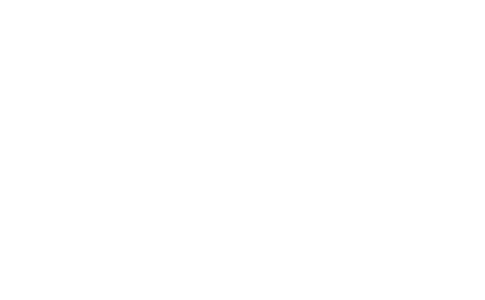
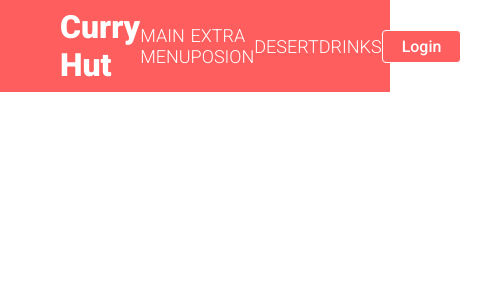
Before and after one commit to GayashanGamage/curryhut, a Vue app: page / in a window 390 px wide. Shown: the top 300 px of the page, 485 px wide, since content can reach past the window. Built offline with nearby package versions, Linux system fonts and the light colour scheme.

Commit message:
add menu bar without scalling to small screens

```diff
--- a/index.html
+++ b/index.html
@@ -1,9 +1,23 @@
 <!DOCTYPE html>
 <html lang="en">
   <head>
-    <meta charset="UTF-8">
-    <link rel="icon" href="/favicon.ico">
-    <meta name="viewport" content="width=device-width, initial-scale=1.0">
+    <!-- googel font import -->
+    <link rel="preconnect" href="https://fonts.googleapis.com" />
+    <link rel="preconnect" href="https://fonts.gstatic.com" crossorigin />
+    <link
+      href="https://fonts.googleapis.com/css2?family=Roboto:ital,wght@0,100;0,300;0,400;0,500;0,700;0,900;1,100;1,300;1,400;1,500;1,700;1,900&display=swap"
+      rel="stylesheet"
+    />
+
+    <!-- material icons link -->
+    <link
+      rel="stylesheet"
+      href="https://fonts.googleapis.com/icon?family=Material+Icons"
+    />
+
+    <meta charset="UTF-8" />
+    <link rel="icon" href="/favicon.ico" />
+    <meta name="viewport" content="width=device-width, initial-scale=1.0" />
     <title>Vite App</title>
   </head>
   <body>
--- a/src/App.vue
+++ b/src/App.vue
@@ -4,4 +4,10 @@
 
 <script setup></script>
 
-<style scoped></style>
+<style>
+* {
+  margin: 0;
+  padding: 0;
+  font-family: "Roboto", serif;
+}
+</style>
--- a/src/components/common/menubar.vue
+++ b/src/components/common/menubar.vue
@@ -1,7 +1,76 @@
 <template>
-  <div class="main-container"></div>
+  <div class="main-container">
+    <h3 class="site-title">Curry Hut</h3>
+    <div class="menu">
+      <p class="menu-item">main menu</p>
+      <p class="menu-item">extra posion</p>
+      <p class="menu-item">desert</p>
+      <p class="menu-item">drinks</p>
+      <button class="action-button">Login</button>
+      <span class="material-icons">local_mall</span>
+    </div>
+  </div>
 </template>
 
 <script setup></script>
 
-<style scoped></style>
+<style scoped>
+.main-container {
+  display: flex;
+  width: auto;
+  padding: 8px 60px;
+  justify-content: space-between;
+  align-items: center;
+  background: #ff5e5e;
+}
+.site-title {
+  color: #fff;
+  font-size: 32px;
+  font-style: normal;
+  font-weight: 900;
+  line-height: normal;
+  flex: 1 0 0;
+}
+.menu {
+  display: flex;
+  justify-content: space-between;
+  align-items: center;
+  flex: 1 0 0;
+}
+.menu-item {
+  color: #fff;
+  font-size: 18px;
+  font-style: normal;
+  font-weight: 300;
+  line-height: normal;
+  text-transform: uppercase;
+}
+.menu-item:hover {
+  font-weight: 500;
+  cursor: context-menu;
+}
+.action-button {
+  display: flex;
+  padding: 6px 19px;
+  justify-content: center;
+  align-items: center;
+  gap: 8px;
+  border-radius: 4px;
+  border: 1.5px solid #fff;
+  background: #ff5e5e;
+  color: #fff;
+  font-size: 16px;
+  font-style: normal;
+  font-weight: 500;
+  line-height: normal;
+}
+.action-button:hover {
+  border: 1.5px solid #fff;
+  background: #fff;
+  color: #ff5e5e;
+}
+.material-icons {
+  color: #fff;
+  cursor: pointer;
+}
+</style>
```
